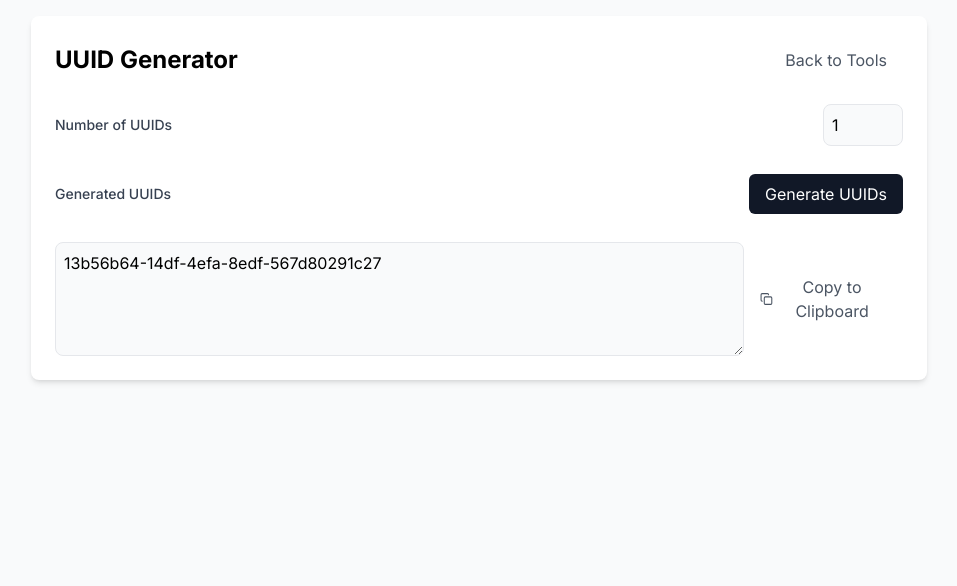
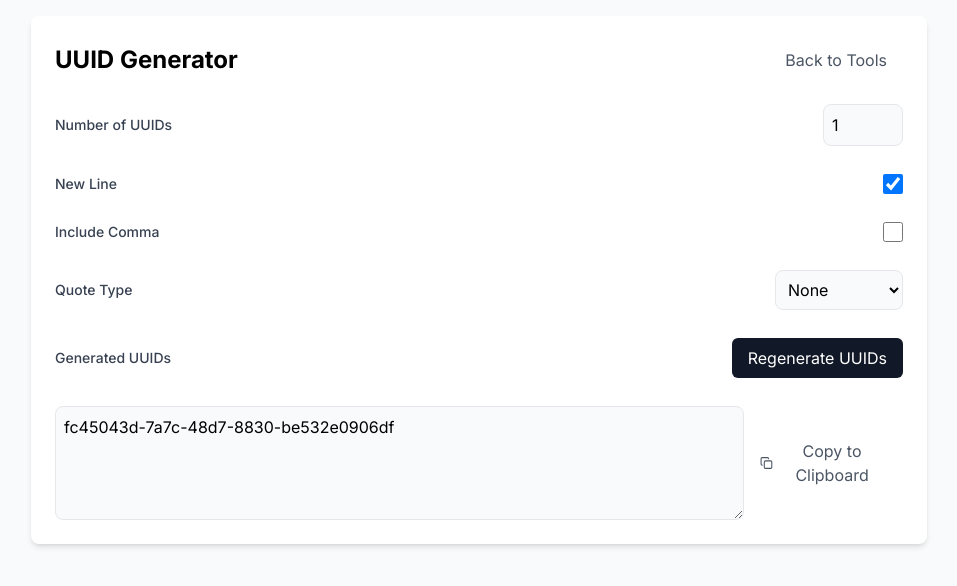
Before and after one commit to wdevarshi/portfolio, a Next.js app: page /tools/uuid-generator in a window 1280 px wide. Shown: the top 586 px of the page, without its empty margins (161-1118 px from the left). Built offline with nearby package versions, Linux system fonts and the light colour scheme.

Commit message:
Adding comma in UUUID

```diff
--- a/components/UUIDGenerator.tsx
+++ b/components/UUIDGenerator.tsx
@@ -8,11 +8,27 @@ export default function UUIDGenerator() {
     const [count, setCount] = useState<number>(1);
     const [uuids, setUUIDs] = useState<string>(uuidv4());
     const [copySuccess, setCopySuccess] = useState(false);
+    const [newLine, setNewLine] = useState<boolean>(true);
+    const [quoteType, setQuoteType] = useState<string>('none');
+    const [includeComma, setIncludeComma] = useState<boolean>(false);
 
-    const generateUUIDs = () => {
-        const newUUIDs = Array.from({length: count}, () => uuidv4()).join(', ');
-        setUUIDs(newUUIDs);
+    // Move UUID generation to a separate function
+    const generateUUIDString = () => {
+        return Array.from({length: count}, () => {
+            let uuid = uuidv4();
+            if (quoteType === 'single') {
+                uuid = `'${uuid}'`;
+            } else if (quoteType === 'double') {
+                uuid = `"${uuid}"`;
+            }
+            return uuid;
+        }).join(newLine ? (includeComma ? ',\n' : '\n') : ', ');
     };
+
+    // Use useEffect to update UUIDs whenever options change
+    React.useEffect(() => {
+        setUUIDs(generateUUIDString());
+    }, [count, newLine, quoteType, includeComma]);
 
     const handleCopy = async () => {
         try {
@@ -38,12 +54,44 @@ export default function UUIDGenerator() {
                     />
                 </div>
                 <div className="flex justify-between items-center mb-2">
+                    <label className="text-sm font-medium text-gray-700">New Line</label>
+                    <input
+                        type="checkbox"
+                        checked={newLine}
+                        onChange={(e) => setNewLine(e.target.checked)}
+                        className="w-5 h-5"
+                    />
+                </div>
+                {newLine && (
+                    <div className="flex justify-between items-center mb-2">
+                        <label className="text-sm font-medium text-gray-700">Include Comma</label>
+                        <input
+                            type="checkbox"
+                            checked={includeComma}
+                            onChange={(e) => setIncludeComma(e.target.checked)}
+                            className="w-5 h-5"
+                        />
+                    </div>
+                )}
+                <div className="flex justify-between items-center mb-2">
+                    <label className="text-sm font-medium text-gray-700">Quote Type</label>
+                    <select
+                        value={quoteType}
+                        onChange={(e) => setQuoteType(e.target.value)}
+                        className="w-32 p-2 bg-gray-50 rounded-lg border border-gray-200"
+                    >
+                        <option value="none">None</option>
+                        <option value="single">Single Quote</option>
+                        <option value="double">Double Quote</option>
+                    </select>
+                </div>
+                <div className="flex justify-between items-center mb-2">
                     <label className="text-sm font-medium text-gray-700">Generated UUIDs</label>
                     <button
-                        onClick={generateUUIDs}
+                        onClick={() => setUUIDs(generateUUIDString())}
                         className="flex items-center gap-2 px-4 py-2 bg-gray-900 text-white rounded-md hover:bg-gray-800 transition-colors"
                     >
-                        Generate UUIDs
+                        Regenerate UUIDs
                     </button>
                 </div>
                 <div className="flex justify-between items-center">
```
Lines whose indentation alone changed are shown as unchanged.
